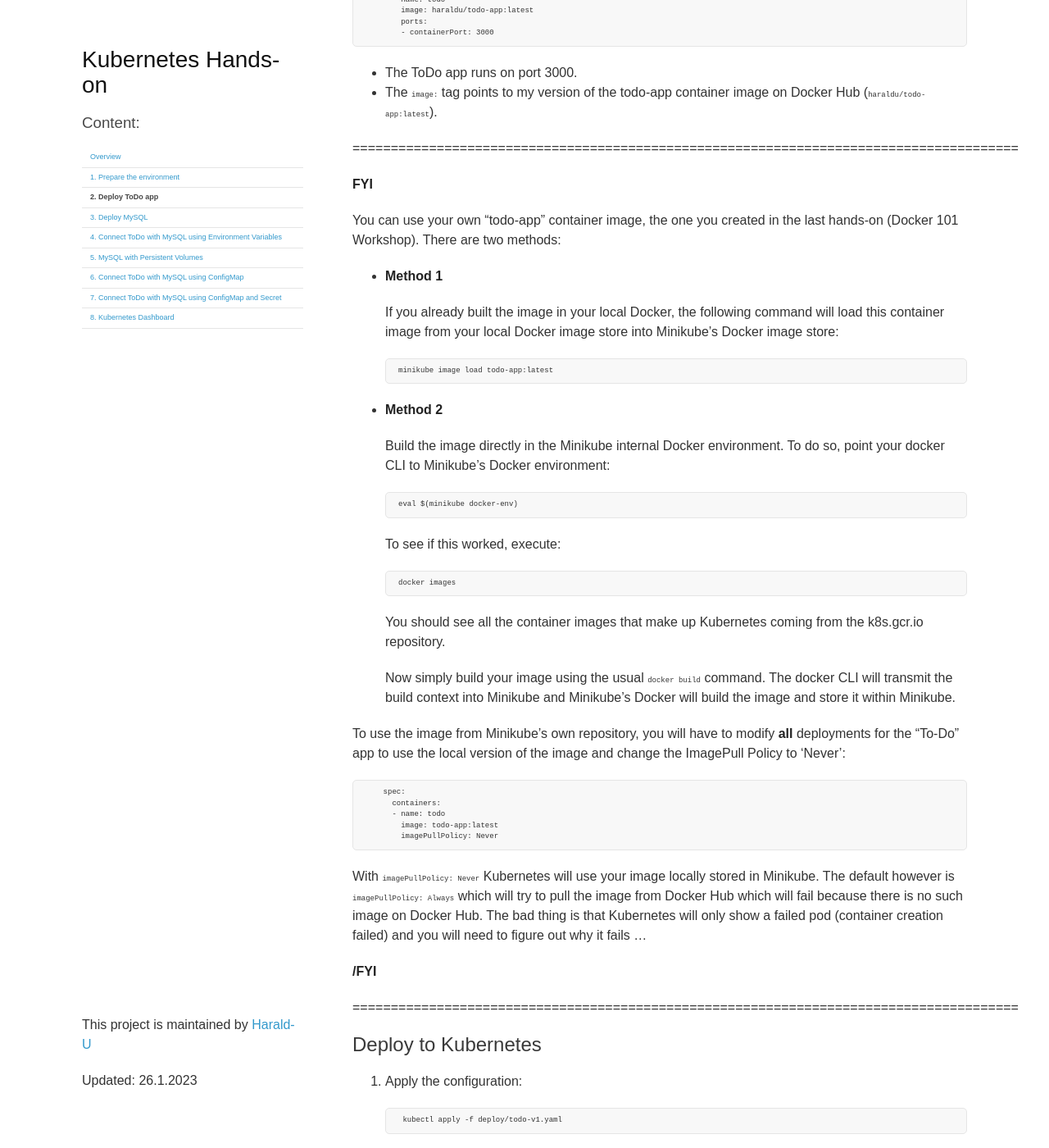
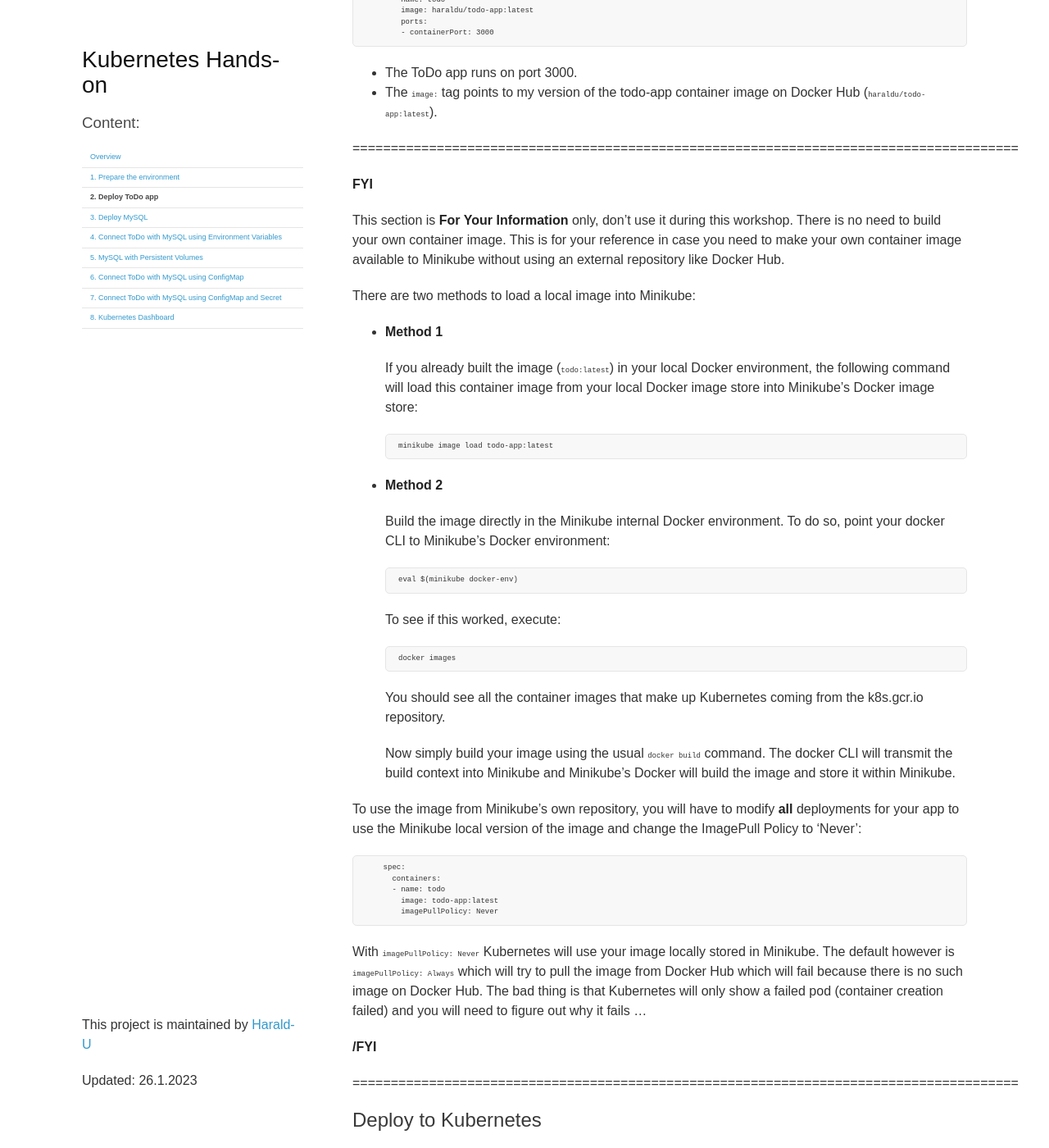
Before and after one commit to Harald-U/kubernetes-handson, a Jekyll site: the page built from docs/lab2.md, in a window 1280 px wide and 1400 px high, scrolled down 629 px. Shown: the whole window at 82% size. Built offline with Jekyll 4.4.1, drawn with Linux system fonts in a browser that asks for light colours; our own code applies the rules of GitHub Pages for plain Markdown files; the repository's description, which GitHub fills in, is left out.

````diff
--- a/docs/lab2.md
+++ b/docs/lab2.md
@@ -48,11 +48,13 @@ spec:
 
 **FYI**
 
-You can use your own "todo-app" container image, the one you created in the last hands-on (Docker 101 Workshop). There are two methods:
+This section is **For Your Information** only, don't use it during this workshop. There is no need to build your own container image. This is for your reference in case you need to make your own container image available to Minikube without using an external repository like Docker Hub.
+
+There are two methods to load a local image into Minikube:
 
 * **Method 1**
 
-  If you already built the image in your local Docker, the following command will load this container image from your local Docker image store into Minikube's Docker image store:
+  If you already built the image (`todo:latest`) in your local Docker environment, the following command will load this container image from your local Docker image store into Minikube's Docker image store:
 
   ```
   minikube image load todo-app:latest
@@ -78,7 +80,7 @@ You can use your own "todo-app" container image, the one you created in the last
   Now simply build your image using the usual `docker build` command. The docker CLI will transmit the build context into Minikube and Minikube's Docker will build the image and store it within Minikube.
 
 
-To use the image from Minikube's own repository, you will have to modify **all** deployments for the "To-Do" app to use the local version of the image and change the ImagePull Policy to 'Never':
+To use the image from Minikube's own repository, you will have to modify **all** deployments for your app to use the Minikube local version of the image and change the ImagePull Policy to 'Never':
 
 ```
     spec:
````
